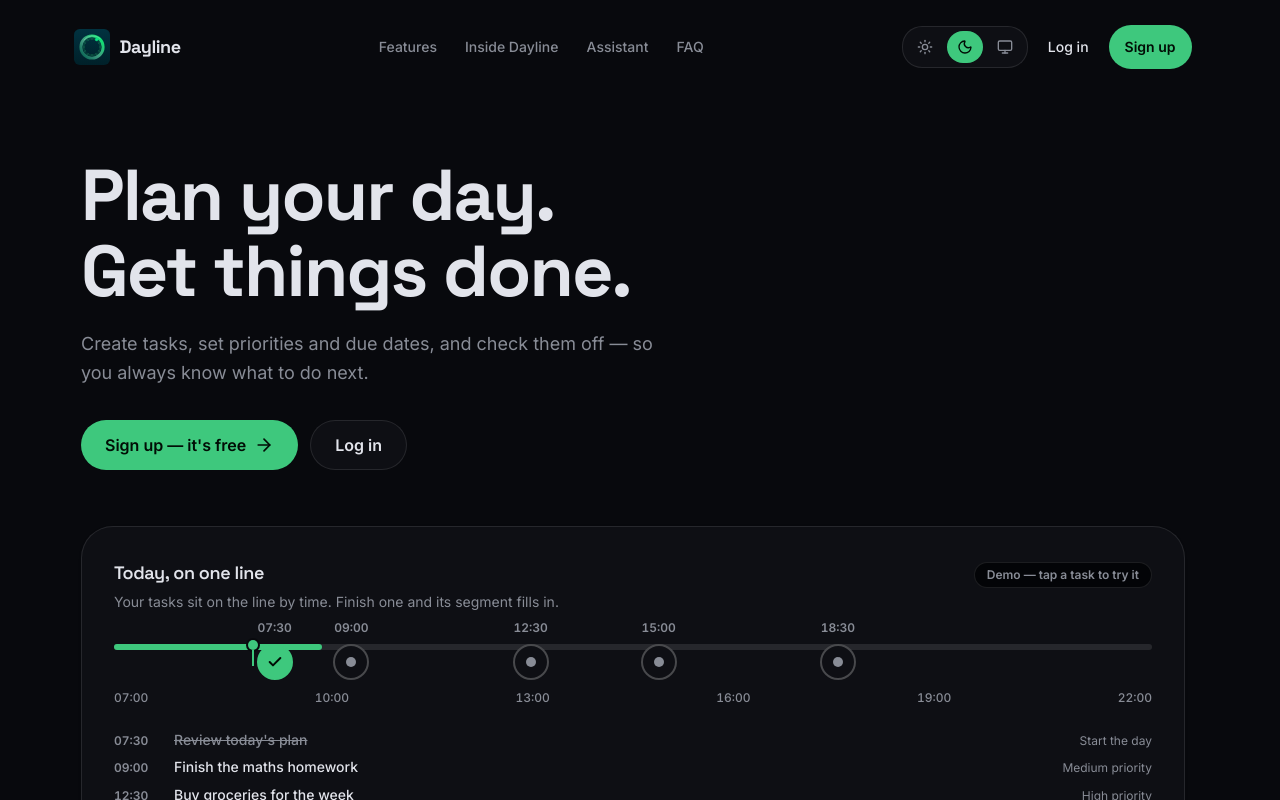
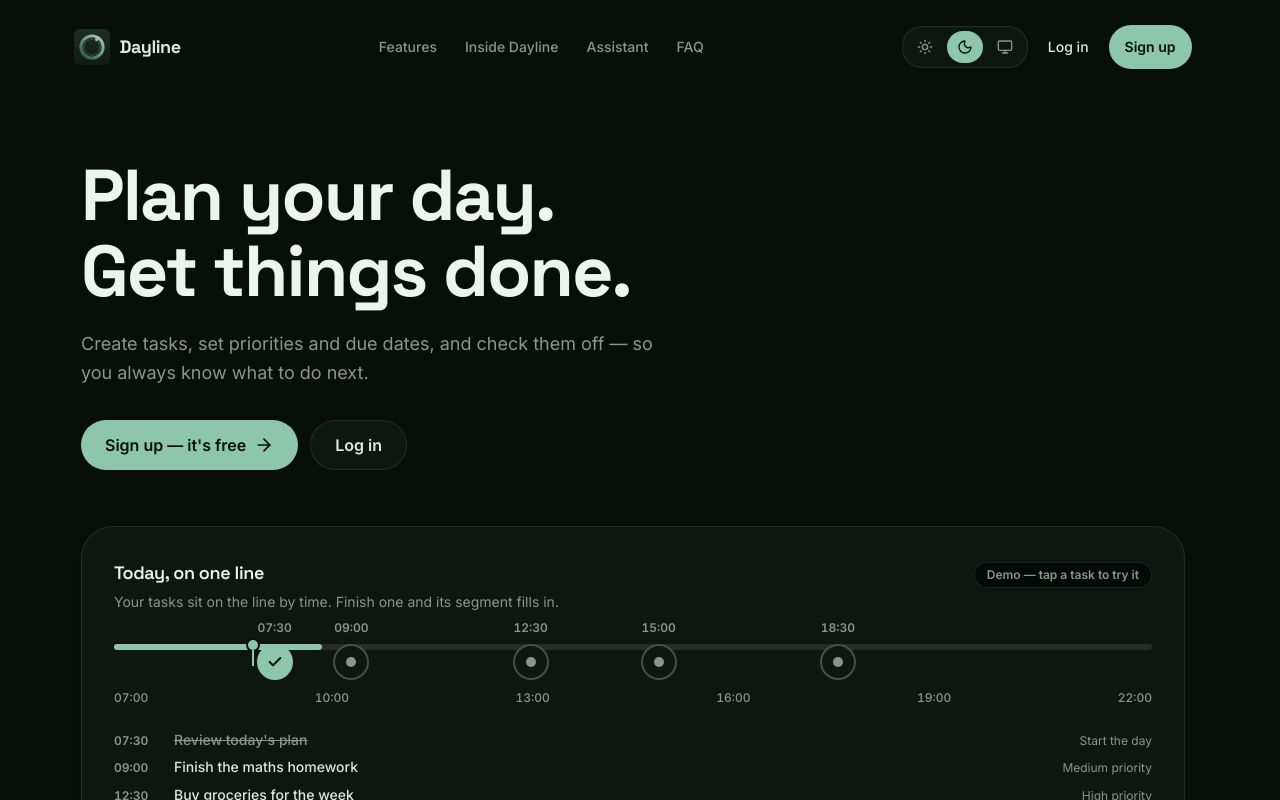
Before and after one commit to SarimArain99/hackathon-todo-evolution, a Next.js app in the folder frontend/: page / in a window 1280 px wide. Shown: the top 800 px of the page. Built offline with nearby package versions, Linux system fonts and the light colour scheme.

Commit message:
Recolour Dayline to Morning Sage palette (deep sage + peach, retire sea-green)

```diff
--- a/frontend/app/(protected)/chat/chat-client.tsx
+++ b/frontend/app/(protected)/chat/chat-client.tsx
@@ -126,7 +126,7 @@ export default function ChatClient() {
                   type="button"
                   onClick={() => sendMessage(s)}
                   disabled={loading}
-                  className="min-h-11 rounded-full border border-border bg-background px-4 py-2 text-sm font-medium text-foreground transition-colors hover:bg-hover-bg disabled:opacity-50"
+                  className="min-h-11 rounded-full border border-secondary-border bg-secondary px-4 py-2 text-sm font-medium text-secondary-foreground transition-colors hover:bg-secondary-hover disabled:opacity-50"
                 >
                   {s}
                 </button>
--- a/frontend/app/globals.css
+++ b/frontend/app/globals.css
@@ -3,39 +3,47 @@
 @custom-variant dark (&:is(.dark *));
 
 /*
- * Dayline design tokens — design-craft.
+ * Dayline design tokens — design-craft. Morning Sage palette.
  *
- * Dark premium is first. Light is equally strong, not a washed-out
- * version of dark. Both themes share token names, so every component
- * reads foreground/background from tokens and stays readable either way.
- * One accent only: sea-green. Light accent #177245 is dark enough for
- * 4.5:1 contrast with white text; dark accent is brighter sea-green.
+ * Warm sage-cream ground, deep sage accent, peach reserved for AI
+ * suggestions (dark text on peach, never white). Light and dark share
+ * token names, so every component reads foreground/background from tokens
+ * and stays readable either way.
+ * One accent only: deep sage. Light accent #3F6E5A is dark enough for
+ * 4.5:1 contrast with white text (5.85:1); dark accent is a lighter sage.
  */
 
 :root {
-  /* Brand accent — sea-green. Light value is the hex from the plan. */
-  --brand-accent: #177245;
-  --brand-accent-strong: oklch(0.42 0.13 155);
+  /* Brand accent — deep sage. Light value is the hex from the plan. */
+  --brand-accent: #3F6E5A;
+  --brand-accent-strong: oklch(0.44 0.061 165);
+
+  /* Secondary accent — peach, for AI suggestion chips only. Dark text. */
+  --secondary: #E8A87C;
+  --secondary-foreground: #1F2421;
+  --secondary-hover: oklch(0.74 0.1 55);
+  --secondary-border: oklch(0.68 0.11 55);
 
   /* Semantic tokens — light mode */
-  --background: oklch(0.99 0.005 160);
-  --foreground: oklch(0.2 0.02 160);
-  --foreground-muted: oklch(0.45 0.02 160);
+  --background: #F7F4EE;
+  --foreground: #2E332F;
+  --foreground-heading: #1F2421;
+  --foreground-muted: #5A635C;
 
   --primary: var(--brand-accent);
-  --primary-foreground: oklch(0.99 0 0);
-  --primary-hover: oklch(0.36 0.13 155);
+  --primary-foreground: #FFFFFF;
+  --primary-hover: oklch(0.43 0.061 165);
 
-  --surface: oklch(1 0 0);
-  --surface-elevated: oklch(1 0 0);
-  --surface-sunken: oklch(0.96 0.008 160);
-  --hover-bg: oklch(0.94 0.01 160);
+  --surface: #FFFFFF;
+  --surface-elevated: #FFFFFF;
+  --surface-sunken: oklch(0.94 0.012 88);
+  --hover-bg: oklch(0.93 0.012 88);
 
-  --border: oklch(0.88 0.015 160);
-  --border-strong: oklch(0.78 0.02 160);
+  --border: #D8DDD3;
+  --border-strong: oklch(0.78 0.018 130);
 
   --glass-bg: oklch(1 0 0 / 0.85);
-  --glass-border: oklch(0.88 0.015 160);
+  --glass-border: #D8DDD3;
   --glass-shadow: 0 10px 40px -12px rgba(15, 23, 42, 0.15);
 
   --danger: oklch(0.48 0.19 25);
@@ -43,9 +51,9 @@
   --success: var(--brand-accent);
   --info: oklch(0.45 0.14 250);
 
-  --priority-low-bg: oklch(0.42 0.13 155 / 0.1);
-  --priority-low-text: oklch(0.38 0.13 155);
-  --priority-low-border: oklch(0.42 0.13 155 / 0.35);
+  --priority-low-bg: oklch(0.498 0.061 165 / 0.1);
+  --priority-low-text: oklch(0.42 0.061 165);
+  --priority-low-border: oklch(0.498 0.061 165 / 0.35);
 
   --priority-medium-bg: oklch(0.55 0.14 85 / 0.12);
   --priority-medium-text: oklch(0.4 0.13 85);
@@ -55,9 +63,9 @@
   --priority-high-text: oklch(0.44 0.19 25);
   --priority-high-border: oklch(0.55 0.19 25 / 0.4);
 
-  --state-success-bg: oklch(0.42 0.13 155 / 0.1);
-  --state-success-text: oklch(0.36 0.13 155);
-  --state-success-border: oklch(0.42 0.13 155 / 0.35);
+  --state-success-bg: oklch(0.498 0.061 165 / 0.1);
+  --state-success-text: oklch(0.42 0.061 165);
+  --state-success-border: oklch(0.498 0.061 165 / 0.35);
 
   --state-error-bg: oklch(0.55 0.19 25 / 0.08);
   --state-error-text: oklch(0.44 0.19 25);
@@ -71,11 +79,11 @@
   --state-info-text: oklch(0.42 0.14 250);
   --state-info-border: oklch(0.55 0.14 250 / 0.35);
 
-  --input-bg: oklch(1 0 0);
-  --input-border: oklch(0.82 0.015 160);
-  --input-text: oklch(0.2 0.02 160);
-  --input-placeholder: oklch(0.58 0.015 160);
-  --input-focus-ring: oklch(0.42 0.13 155 / 0.35);
+  --input-bg: #FFFFFF;
+  --input-border: oklch(0.62 0.015 150);
+  --input-text: #2E332F;
+  --input-placeholder: #5A635C;
+  --input-focus-ring: oklch(0.498 0.061 165 / 0.35);
 
   /* Radius system — one scale, concentric nesting */
   --radius-sm: 0.5rem;
@@ -96,35 +104,41 @@
 }
 
 .dark {
-  --background: oklch(0.14 0.01 270);
-  --foreground: oklch(0.92 0.01 270);
-  --foreground-muted: oklch(0.64 0.015 270);
+  --background: oklch(0.16 0.015 160);
+  --foreground: oklch(0.92 0.01 160);
+  --foreground-heading: oklch(0.96 0.01 160);
+  --foreground-muted: oklch(0.66 0.015 160);
 
-  --primary: oklch(0.74 0.16 155);
-  --primary-foreground: oklch(0.14 0.03 155);
-  --primary-hover: oklch(0.8 0.16 155);
-  --brand-accent-strong: oklch(0.74 0.16 155);
+  --primary: oklch(0.78 0.07 165);
+  --primary-foreground: oklch(0.16 0.02 165);
+  --primary-hover: oklch(0.83 0.07 165);
+  --brand-accent-strong: oklch(0.78 0.07 165);
 
-  --surface: oklch(0.17 0.01 270);
-  --surface-elevated: oklch(0.2 0.01 270);
-  --surface-sunken: oklch(0.11 0.01 270);
-  --hover-bg: oklch(0.21 0.01 270);
+  --secondary: #E8A87C;
+  --secondary-foreground: #1F2421;
+  --secondary-hover: oklch(0.74 0.1 55);
+  --secondary-border: oklch(0.68 0.11 55);
+
+  --surface: oklch(0.19 0.015 160);
+  --surface-elevated: oklch(0.22 0.015 160);
+  --surface-sunken: oklch(0.13 0.015 160);
+  --hover-bg: oklch(0.23 0.015 160);
 
   --border: oklch(1 0 0 / 0.1);
   --border-strong: oklch(1 0 0 / 0.24);
 
-  --glass-bg: oklch(0.17 0.01 270 / 0.82);
+  --glass-bg: oklch(0.19 0.015 160 / 0.82);
   --glass-border: oklch(1 0 0 / 0.14);
   --glass-shadow: 0 25px 60px -20px rgba(0, 0, 0, 0.7);
 
   --danger: oklch(0.72 0.19 25);
   --warning: oklch(0.78 0.14 85);
-  --success: oklch(0.74 0.16 155);
+  --success: oklch(0.78 0.07 165);
   --info: oklch(0.74 0.14 250);
 
-  --priority-low-bg: oklch(0.74 0.16 155 / 0.15);
-  --priority-low-text: oklch(0.84 0.16 155);
-  --priority-low-border: oklch(0.74 0.16 155 / 0.4);
+  --priority-low-bg: oklch(0.78 0.07 165 / 0.15);
+  --priority-low-text: oklch(0.86 0.08 165);
+  --priority-low-border: oklch(0.78 0.07 165 / 0.4);
 
   --priority-medium-bg: oklch(0.74 0.14 85 / 0.15);
   --priority-medium-text: oklch(0.84 0.14 85);
@@ -134,9 +148,9 @@
   --priority-high-text: oklch(0.8 0.19 25);
   --priority-high-border: oklch(0.68 0.19 25 / 0.4);
 
-  --state-success-bg: oklch(0.74 0.16 155 / 0.15);
-  --state-success-text: oklch(0.84 0.16 155);
-  --state-success-border: oklch(0.74 0.16 155 / 0.4);
+  --state-success-bg: oklch(0.78 0.07 165 / 0.15);
+  --state-success-text: oklch(0.86 0.08 165);
+  --state-success-border: oklch(0.78 0.07 165 / 0.4);
 
   --state-error-bg: oklch(0.68 0.19 25 / 0.15);
   --state-error-text: oklch(0.8 0.19 25);
@@ -152,19 +166,24 @@
 
   --input-bg: oklch(1 0 0 / 0.05);
   --input-border: oklch(1 0 0 / 0.16);
-  --input-text: oklch(0.96 0.01 270);
-  --input-placeholder: oklch(0.7 0.015 270);
-  --input-focus-ring: oklch(0.74 0.16 155 / 0.4);
+  --input-text: oklch(0.96 0.01 160);
+  --input-placeholder: oklch(0.72 0.015 160);
+  --input-focus-ring: oklch(0.78 0.07 165 / 0.4);
 }
 
 /* Map the tokens to Tailwind utilities (bg-primary, text-foreground, …). */
 @theme inline {
   --color-background: var(--background);
   --color-foreground: var(--foreground);
+  --color-foreground-heading: var(--foreground-heading);
   --color-foreground-muted: var(--foreground-muted);
   --color-primary: var(--primary);
   --color-primary-foreground: var(--primary-foreground);
   --color-primary-hover: var(--primary-hover);
+  --color-secondary: var(--secondary);
+  --color-secondary-foreground: var(--secondary-foreground);
+  --color-secondary-hover: var(--secondary-hover);
+  --color-secondary-border: var(--secondary-border);
   --color-surface: var(--surface);
   --color-surface-elevated: var(--surface-elevated);
   --color-surface-sunken: var(--surface-sunken);
@@ -226,6 +245,7 @@
     font-family: var(--font-space-grotesk), var(--font-inter), ui-sans-serif, system-ui, sans-serif;
     letter-spacing: -0.02em;
     text-wrap: balance;
+    color: var(--foreground-heading);
   }
 
   p {
--- a/frontend/app/layout.tsx
+++ b/frontend/app/layout.tsx
@@ -28,8 +28,8 @@ const jetbrainsMono = JetBrains_Mono({
 
 export const viewport: Viewport = {
   themeColor: [
-    { media: "(prefers-color-scheme: light)", color: "#fbfdfc" },
-    { media: "(prefers-color-scheme: dark)", color: "#1e212b" },
+    { media: "(prefers-color-scheme: light)", color: "#F7F4EE" },
+    { media: "(prefers-color-scheme: dark)", color: "#080F0B" },
   ],
   width: "device-width",
   initialScale: 1,
--- a/frontend/components/dayline-mark.tsx
+++ b/frontend/components/dayline-mark.tsx
@@ -1,8 +1,8 @@
 import { useId } from "react";
 
 /**
- * The Dayline mark — the clock dial: a glossy green gauge ring with tick
- * marks and a glowing "now" dot, on a dark teal tile. A clean SVG redraw
+ * The Dayline mark — the clock dial: a sage gauge ring with tick
+ * marks and a glowing "now" dot, on a deep sage tile. A clean SVG redraw
  * of the generated clock-dial logo Muhammad picked, so it stays crisp at
  * every size and needs no binary asset.
  *
@@ -31,18 +31,18 @@ export function DaylineMark({ className }: { className?: string }) {
     <svg viewBox="0 0 100 100" className={className} aria-hidden="true">
       <defs>
         <linearGradient id={tileId} x1="0" y1="0" x2="0" y2="1">
-          <stop offset="0%" stopColor="#013240" />
-          <stop offset="100%" stopColor="#002029" />
+          <stop offset="0%" stopColor="#1F2C25" />
+          <stop offset="100%" stopColor="#111A15" />
         </linearGradient>
         <linearGradient id={ringId} x1="0" y1="1" x2="1" y2="0">
-          <stop offset="0%" stopColor="#015c4d" />
-          <stop offset="45%" stopColor="#419c80" />
-          <stop offset="100%" stopColor="#03f36e" />
+          <stop offset="0%" stopColor="#2E5244" />
+          <stop offset="45%" stopColor="#5F8C76" />
+          <stop offset="100%" stopColor="#A8C9B6" />
         </linearGradient>
         <radialGradient id={dotId} cx="0.5" cy="0.5" r="0.5">
           <stop offset="0%" stopColor="#ffffff" />
-          <stop offset="35%" stopColor="#08e284" />
-          <stop offset="100%" stopColor="#08e284" stopOpacity="0" />
+          <stop offset="35%" stopColor="#9CC3AC" />
+          <stop offset="100%" stopColor="#9CC3AC" stopOpacity="0" />
         </radialGradient>
       </defs>
       <rect width="100" height="100" rx="16" fill={`url(#${tileId})`} />
@@ -63,14 +63,14 @@ export function DaylineMark({ className }: { className?: string }) {
           y1={t.y1}
           x2={t.x2}
           y2={t.y2}
-          stroke="#2ecc71"
+          stroke="#8FB59F"
           strokeOpacity={t.long ? 0.9 : 0.65}
           strokeWidth={t.long ? 1 : 0.7}
           strokeLinecap="round"
         />
       ))}
       <circle cx="63" cy="29" r="6.5" fill={`url(#${dotId})`} />
-      <circle cx="63" cy="29" r="3" fill="#08e284" />
+      <circle cx="63" cy="29" r="3" fill="#9CC3AC" />
     </svg>
   );
 }
```
Also changed, not shown: frontend/lib/auth.ts (+4 -4 lines), frontend/app/icon.svg.
